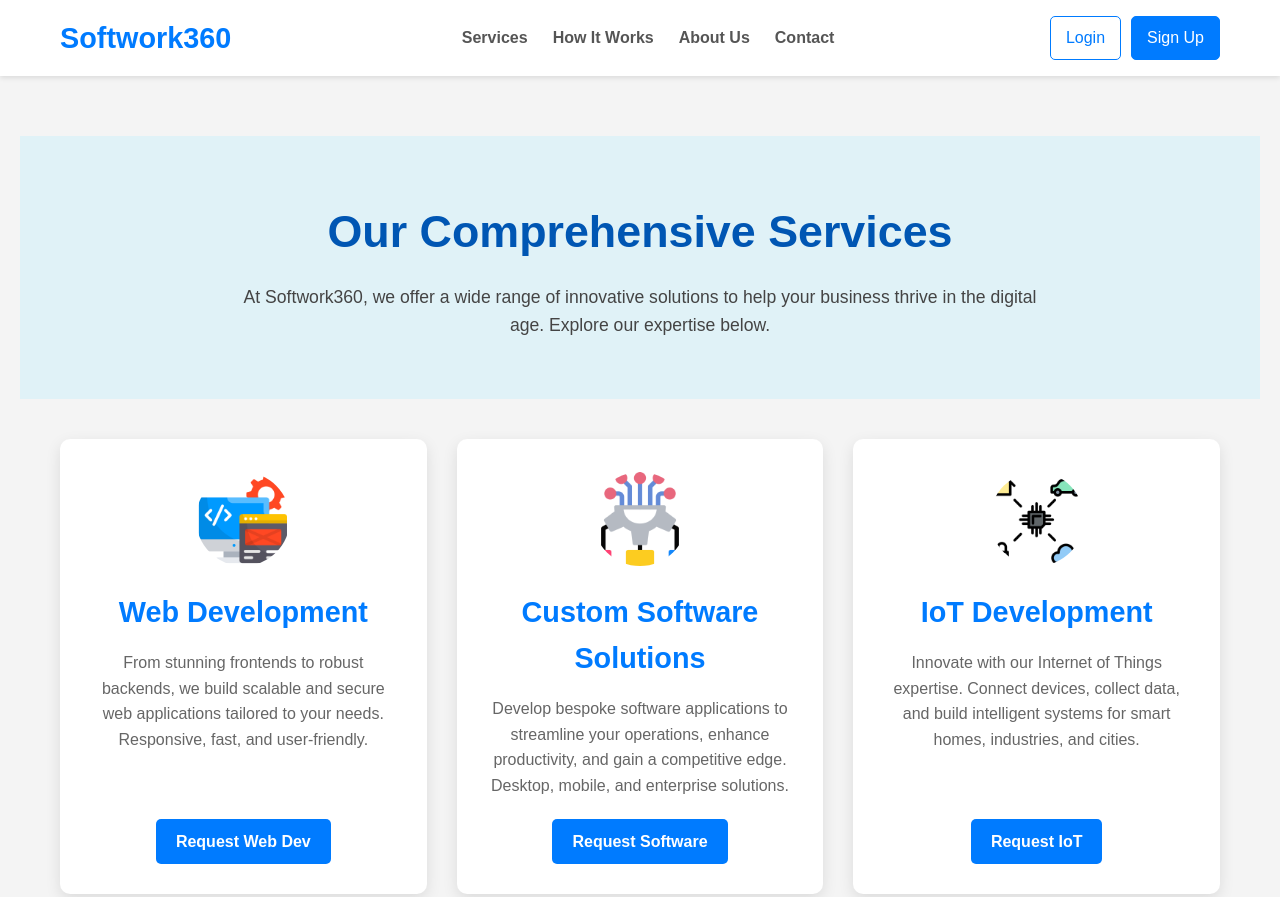
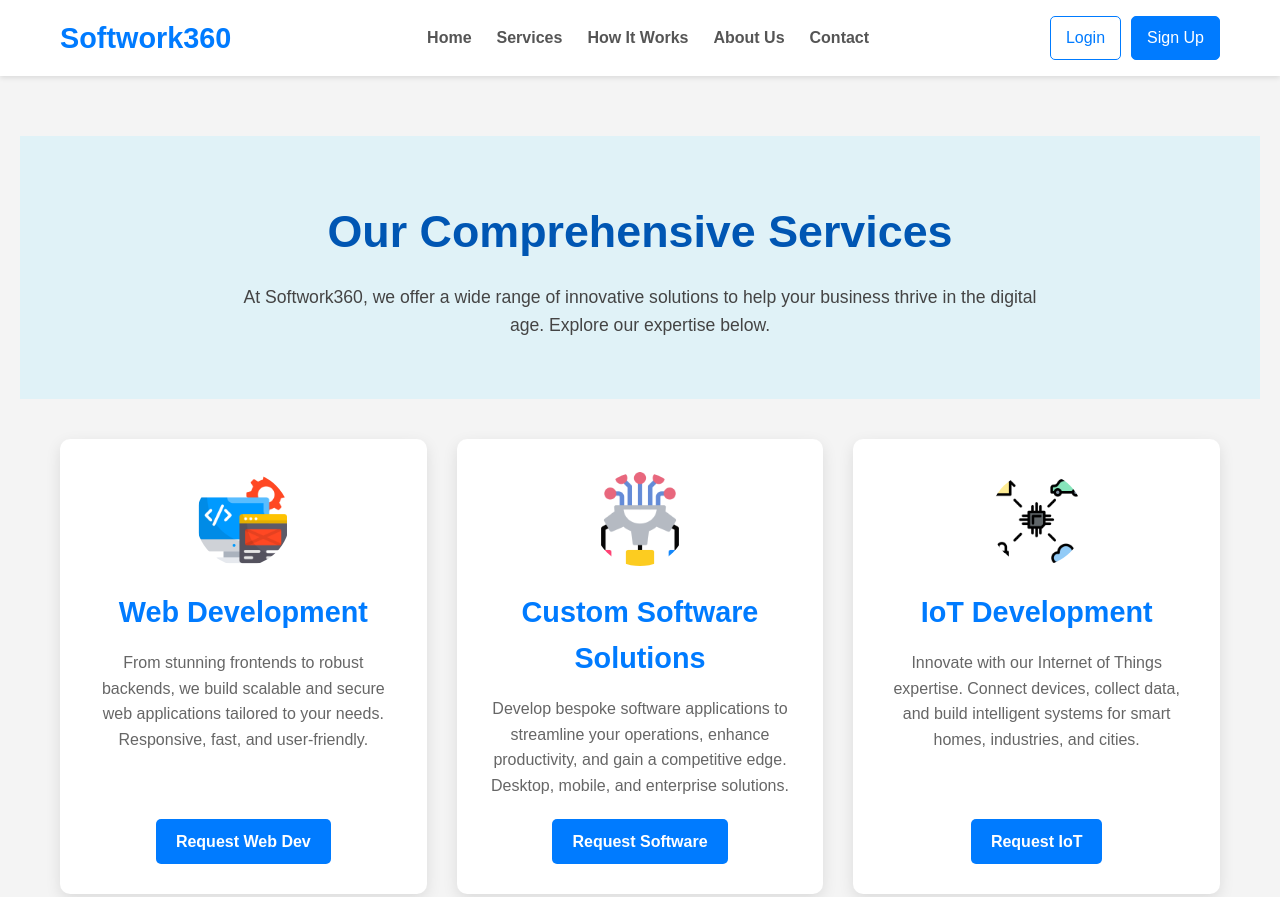
Before and after one commit to nerdygeek007/Softwork360_prototype, a plain HTML site: page services.html in a window 1280 px wide. Shown: the top 897 px of the page. Drawn offline with Linux system fonts and the light colour scheme.

Commit message:
Update services.html

```diff
--- a/services.html
+++ b/services.html
@@ -13,7 +13,8 @@
             <a href="/" class="site-logo">Softwork360</a>
 
             <ul class="nav-links">
-                <li><a href="/services.html">Services</a></li>
+                <li><a href="index.html">Home</a></li>
+                <li><a href="services.html">Services</a></li>
                 <li><a href="#how-it-works">How It Works</a></li>
                 <li><a href="#about-us">About Us</a></li>
                 <li><a href="#contact">Contact</a></li>
```
